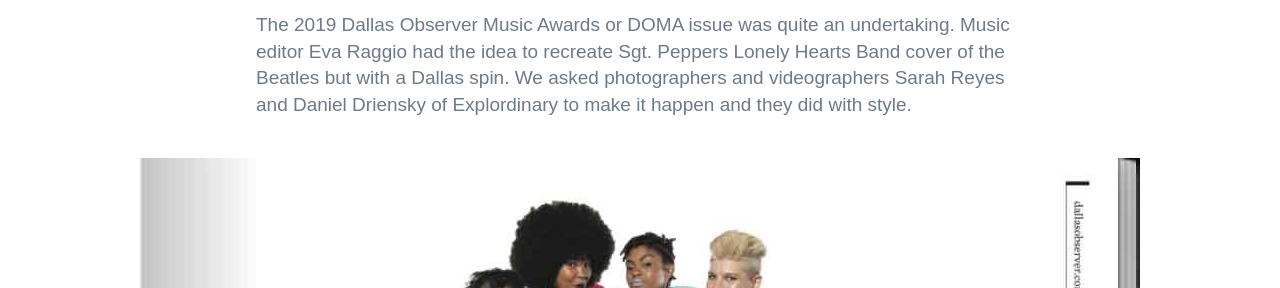
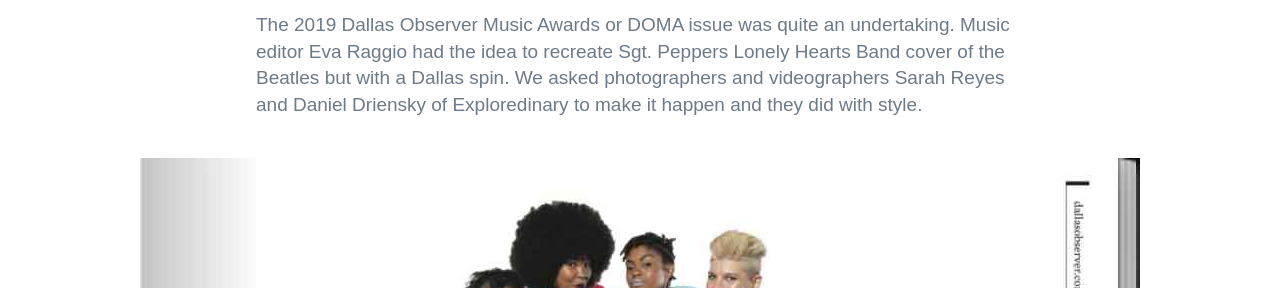
Before and after one commit to snsnsns/snsnsns.github.io, a Jekyll site: the page built from _projects/2019-12-05-DOissue20.md, in a window 1280 px wide and 900 px high, scrolled down 1493 px. Shown: the part 246-534 px from the top of the window. Built offline with Jekyll 4.4.1, drawn with Linux system fonts in a browser that asks for light colours; nearby versions of some CDN libraries; some web fonts are replaced.

Commit message:
Add files via upload

```diff
--- a/_projects/2019-12-05-DOissue20.md
+++ b/_projects/2019-12-05-DOissue20.md
@@ -2,7 +2,7 @@
 title: 'Dallas Observer Music Awards 2019'
 subtitle: 'Dallas Observer, December 5, 2019'
 date: 2019-12-05 00:00:00
-description: Photography by Explordinary
+description: Photography by Exploredinary
 featured_image: /images/webselects/120519_DOcover.jpg
 ---
 
@@ -10,7 +10,7 @@ featured_image: /images/webselects/120519_DOcover.jpg
 
 ## Description
 
-The 2019 Dallas Observer Music Awards or DOMA issue was quite an undertaking. Music editor Eva Raggio had the idea to recreate Sgt. Peppers Lonely Hearts Band cover of the Beatles but with a Dallas spin. We asked photographers and videographers Sarah Reyes and Daniel Driensky of Explordinary to make it happen and they did with style.
+The 2019 Dallas Observer Music Awards or DOMA issue was quite an undertaking. Music editor Eva Raggio had the idea to recreate Sgt. Peppers Lonely Hearts Band cover of the Beatles but with a Dallas spin. We asked photographers and videographers Sarah Reyes and Daniel Driensky of Exploredinary to make it happen and they did with style.
 
 ![](/images/webselects/2019_doma-1.jpg)
 ![](/images/webselects/2019_doma-2.jpg)
```
